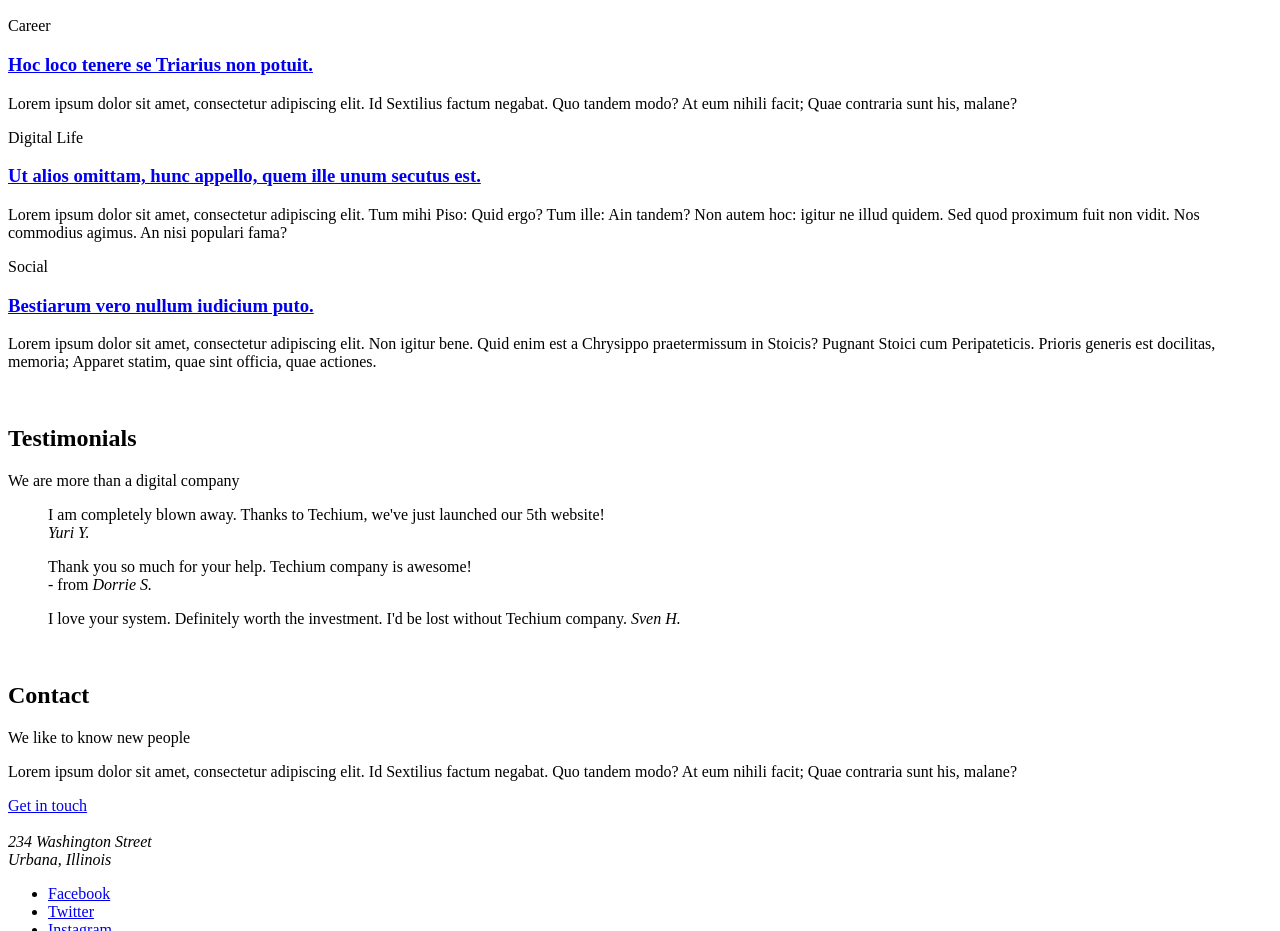
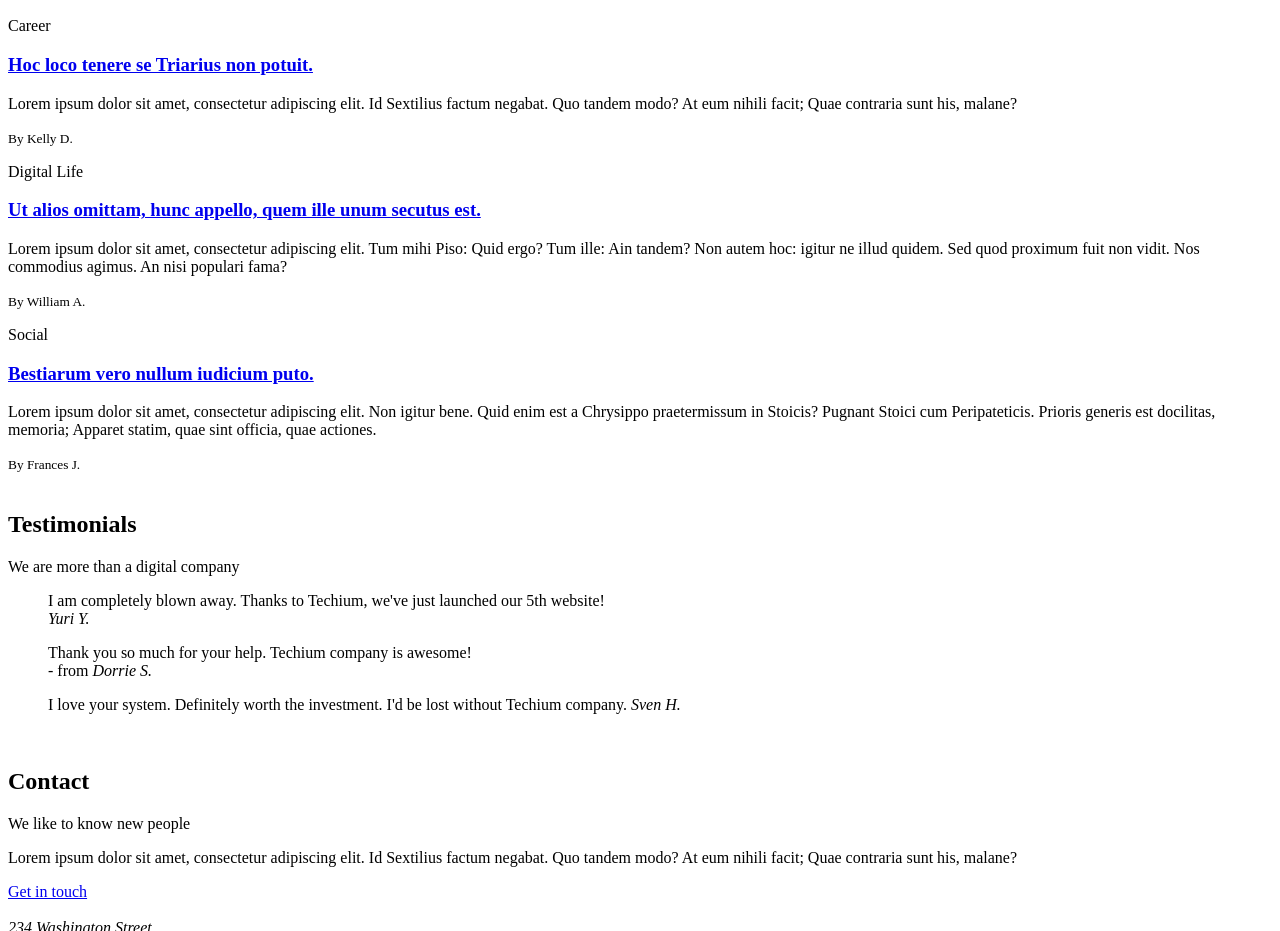
Before and after one commit to PhYdrogen/holbertonschool-web_front_end, a plain HTML site: page html_advanced/31-index.html in a window 1280 px wide. Shown: the part 1485-2416 px from the top of the page. Drawn offline with Linux system fonts and the light colour scheme.

Commit message:
Added small tag for authors

```diff
--- a/html_advanced/31-index.html
+++ b/html_advanced/31-index.html
@@ -105,16 +105,19 @@
                                 <p>Career</p>
                                 <h3><a href="#">Hoc loco tenere se Triarius non potuit.</a></h3>
                                 <p>Lorem ipsum dolor sit amet, consectetur adipiscing elit. Id Sextilius factum negabat. Quo tandem modo? At eum nihili facit; Quae contraria sunt his, malane?</p>
+                                <small>By Kelly D.</small>
                             </article>
                             <article>
                                 <p>Digital Life</p>
                                 <h3><a href="#">Ut alios omittam, hunc appello, quem ille unum secutus est.</a></h3>
                                 <p>Lorem ipsum dolor sit amet, consectetur adipiscing elit. Tum mihi Piso: Quid ergo? Tum ille: Ain tandem? Non autem hoc: igitur ne illud quidem. Sed quod proximum fuit non vidit. Nos commodius agimus. An nisi populari fama?</p>
+                                <small>By William A.</small>
                             </article>
                             <article>
                                 <p>Social</p>
                                 <h3><a href="#">Bestiarum vero nullum iudicium puto.</a></h3>
                                 <p>Lorem ipsum dolor sit amet, consectetur adipiscing elit. Non igitur bene. Quid enim est a Chrysippo praetermissum in Stoicis? Pugnant Stoici cum Peripateticis. Prioris generis est docilitas, memoria; Apparet statim, quae sint officia, quae actiones.</p>
+                                <small>By Frances J.</small>
                             </article>
                         </div>
                     </div>
```
